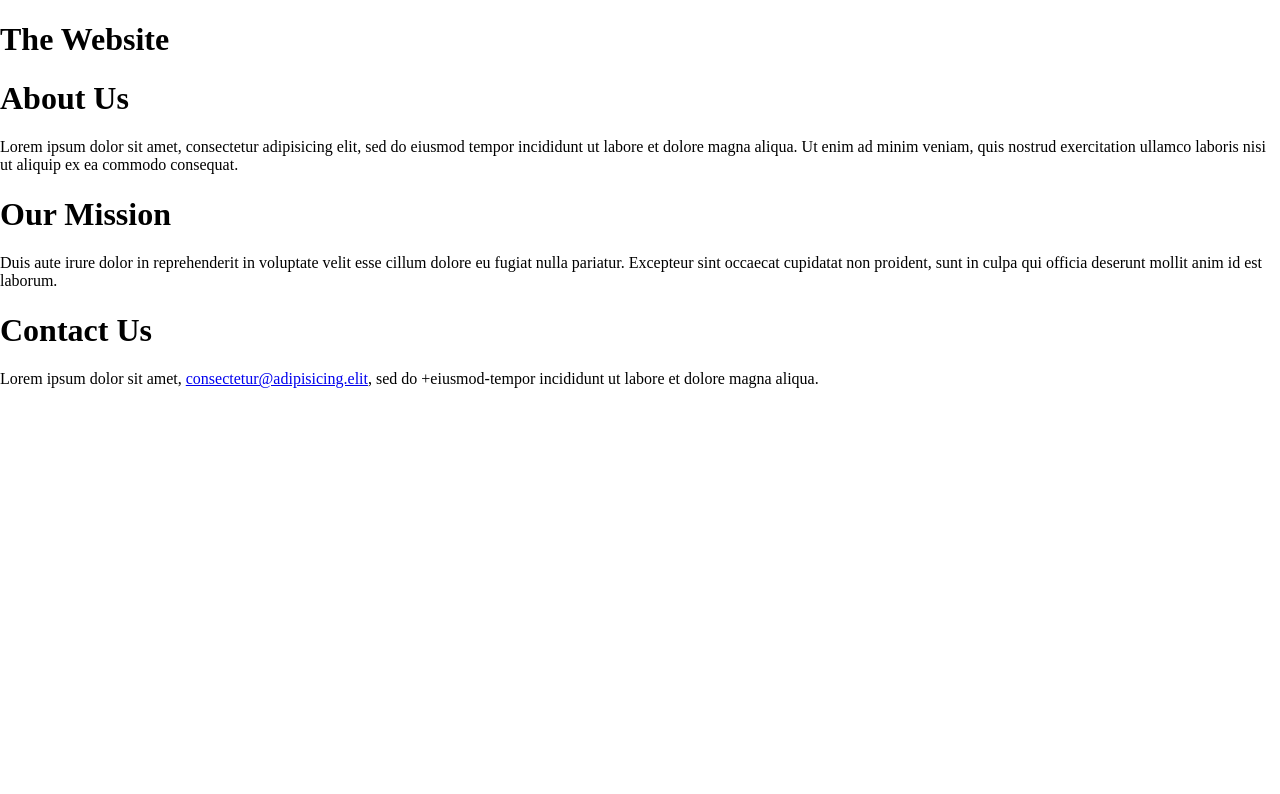
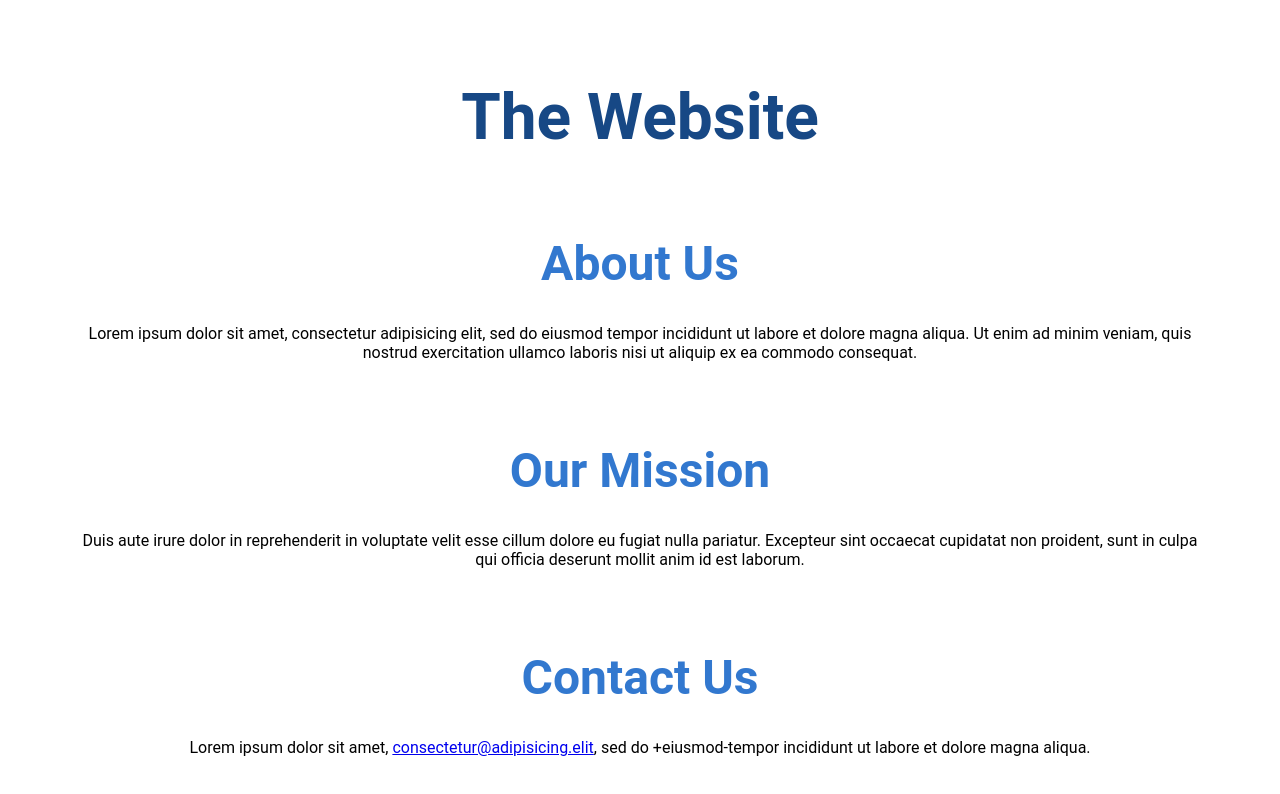
Before and after one commit to laurmertea/scrimba-7-day-css-challenge, a plain HTML site: page index.html in a window 1280 px wide. Drawn offline with Linux system fonts and the light colour scheme.

Commit message:
Add first day challenge style

```diff
--- a/index.css
+++ b/index.css
@@ -12,3 +12,27 @@ and the section titles a size of 3em,
 and give all the sections an overall margin of 10% of the height of the page.
 The section titles must have a color of #3278cf,
 while the main title must have a color of #174885. Good luck! */
+
+body {
+    text-align: center;
+    font-family: 'Roboto', sans-serif;
+}
+
+.container {
+    margin: 10vh;
+}
+
+.title,
+.section-title {
+    text-transform: capitalize;
+}
+
+.title {
+    font-size: 4em;
+    color: #174885;
+}
+
+.section-title {
+    font-size: 3em;
+    color: #3278cf;
+}
```
